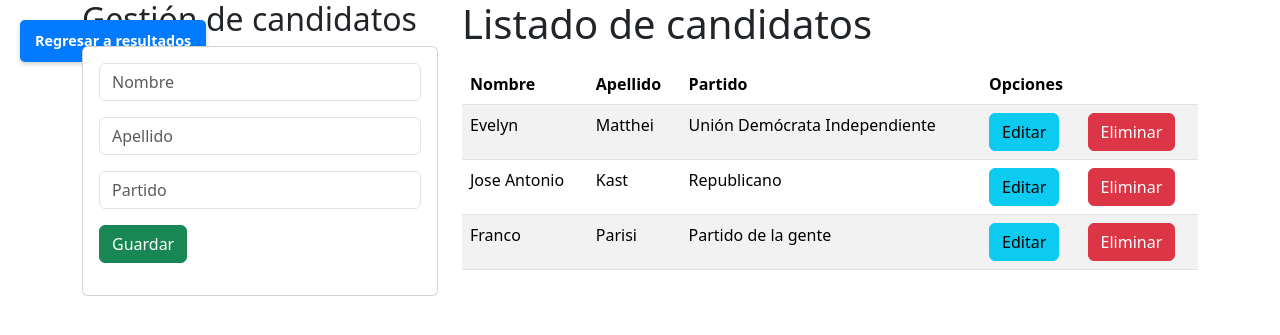
After one commit to osvaldogmc/sistema_voto, a Django app: page /candidatos/ in a window 1280 px wide. The commit adds this page. Shown: the top 335 px of the page. Run offline with Django 5.2, Linux system fonts and the light colour scheme; a user stored in the database is signed in; data comes from the database, SQL or seed files in the repository.

Commit message:
update data

```diff
--- a/app/templates/base.html
+++ b/app/templates/base.html
@@ -1,3 +1,39 @@
-{% load static %}
 
-<h1>hola</h1>
+<!DOCTYPE html>
+<html lang="en">
+<head>
+    <meta charset="UTF-8">
+    <meta name="viewport" content="width=device-width, initial-scale=1.0">
+    <title>Django App</title>
+    <link href="https://cdn.jsdelivr.net/npm/bootstrap@5.3.3/dist/css/bootstrap.min.css" rel="stylesheet" integrity="sha384-QWTKZyjpPEjISv5WaRU9OFeRpok6YctnYmDr5pNlyT2bRjXh0JMhjY6hW+ALEwIH" crossorigin="anonymous">
+    <style>
+        .salir {
+            position: absolute;
+            top: 20px;
+            left: 20px;
+            background-color: #007bff;
+            color: white;
+            padding: 10px 15px;
+            border-radius: 5px;
+            font-size: 0.9rem;
+            font-weight: bold;
+            text-decoration: none;
+            box-shadow: 0 2px 5px rgba(0, 0, 0, 0.2);
+        }
+        .salir:hover {
+            background-color: #0056b3;
+        }
+    </style>
+</head>
+<body>
+    <a href="{% url 'resultado' %}" class="salir">Regresar a resultados</a>
+    <div class="container py-10">
+        {% block content %}
+
+        {% endblock %}
+    </div>
+
+
+    <script src="https://cdn.jsdelivr.net/npm/bootstrap@5.3.3/dist/js/bootstrap.bundle.min.js" integrity="sha384-YvpcrYf0tY3lHB60NNkmXc5s9fDVZLESaAA55NDzOxhy9GkcIdslK1eN7N6jIeHz" crossorigin="anonymous"></script>
+</body>
+</html>
--- /dev/null
+++ b/app/templates/candidatos.html
@@ -0,0 +1,54 @@
+{% extends 'base.html' %}
+
+    {% block content %}
+        <div class="row">
+            <div class="col-sm-12 col-md-6 col-lg-4 col-xl-4">
+                <h2>Gestión de candidatos</h2>
+                <div class="card">
+                    <div class="card-body">
+                        <form action="/registrarCandidato/" method="POST">
+                            {% csrf_token %}
+                            <div class="form-group mb-3">
+                                <input type="text" id="txtNombre" name="txtNombre" class="form-control" placeholder="Nombre" maxlength="30" required>
+                            </div>
+                            <div class="form-group mb-3">
+                                <input type="text" id="txtApellido" name="txtApellido" class="form-control" placeholder="Apellido" maxlength="30" required>
+                            </div>
+                            <div class="form-group mb-3">
+                                <input type="text" id="txtPartido" name="txtPartido" class="form-control" placeholder="Partido" maxlength="30" required>
+                            </div>
+                            <div class="form-group mb-3">
+                                <button type="submit" class="btn btn-success btn-block text-white">Guardar</button>
+                            </div>
+                        </form>
+                    </div>
+                </div>
+            </div>
+            <div class="col-sm-12 col-md-6 col-lg-8 col-xl-8">
+                <h1>Listado de candidatos</h1>
+                <div class="table-responsive py-2">
+                    <table class="table table-striped">
+                        <thead>
+                            <tr>
+                                <th>Nombre</th>
+                                <th>Apellido</th>
+                                <th>Partido</th>
+                                <th colspan="2">Opciones</th>
+                            </tr>
+                        </thead>
+                        <tbody>
+                            {% for c in candi %}
+                            <tr>
+                                <td>{{c.nombre}}</td>
+                                <td>{{c.apellido}}</td>
+                                <td>{{c.partido}}</td>
+                                <td><a href="/editarCandidato/{{c.id}}" class="btn btn-info">Editar</a></td>
+                                <td><a href="/eliminarCandidato/{{c.id}}" class="btn btn-danger">Eliminar</a></td>
+                            </tr>
+                            {% endfor %}
+                        </tbody>
+                    </table>
+                </div>
+            </div>
+        </div>
+    {% endblock %}
--- a/app/urls.py
+++ b/app/urls.py
@@ -6,6 +6,11 @@ urlpatterns = [
     path('formulario/', views.formulario_votacion, name='formulario'),
     path('signup/', views.signup, name='signup'),
     path('resultados/', views.resultados, name='resultado'),
-    path('ingreso', views.ingreso, name='ingreso'),
-    path('signout', views.signout, name='signout'),
+    path('ingreso/', views.ingreso, name='ingreso'),
+    path('signout/', views.signout, name='signout'),
+    path('candidatos/', views.editCandidatos, name='candidatos'),
+    path('registrarCandidato/', views.registrarCandidato),
+    path('editarCandidato/<candidato_id>', views.editarCandidato, name='editarCandidato'),
+    path('edicionCandidato/', views.edicionCandidato),
+    path('eliminarCandidato/<candidato_id>', views.eliminarCandidato),
 ]
--- a/app/views.py
+++ b/app/views.py
@@ -12,30 +12,6 @@ def home(request):
 
 def formulario_votacion(request):
     try:
-        candidato1 = Candidato.objects.filter(nombre="Jose Antonio", apellido="Kast").first()
-        if candidato1 is None:
-            candidato1 = Candidato(
-                nombre = "Jose Antonio",
-                apellido = "Kast"
-            )
-            candidato1.save()
-
-        candidato2 = Candidato.objects.filter(nombre="Evelyn", apellido="Matthei").first()
-        if candidato2 is None:
-            candidato2 = Candidato(
-                nombre = "Evelyn",
-                apellido = "Matthei"
-            )
-            candidato2.save()
-
-        candidato3 = Candidato.objects.filter(nombre="Franco", apellido="Parisi").first()
-        if candidato3 is None:
-            candidato3 = Candidato(
-                nombre = "Franco",
-                apellido = "Parisi"
-            )
-            candidato3.save()
-
         context = {'candidatos': []}
         candidatos = Candidato.objects.all()
         if candidatos:
@@ -136,3 +112,45 @@ def ingreso(request):
 def signout(request):
     logout(request)
     return redirect('ingreso')
+
+@login_required
+def editCandidatos(request):
+    candi = Candidato.objects.all()
+    return render(request, 'candidatos.html', {"candi": candi})
+
+def registrarCandidato(request):
+    try:
+        nombre = request.POST['txtNombre']
+        apellido = request.POST['txtApellido']
+        partido = request.POST['txtPartido']
+
+        registro = Candidato.objects.create(nombre=nombre, apellido=apellido, partido=partido)
+    except Exception as e:
+        print(f'Error en la linea {format(sys.exc_info()[-1].tb_lineno)} {type(e).__name__} {e}')
+    return redirect('/candidatos/')
+
+
+def editarCandidato(request, candidato_id):
+    editar = Candidato.objects.get(id=candidato_id)
+    return render(request, 'editarCandidato.html', {"editar": editar})
+
+def edicionCandidato(request,candidato_id):
+    # id = request.POST['txtId']
+    nombre = request.POST['txtNombre']
+    apellido = request.POST['txtApellido']
+    partido = request.POST['txtPartido']
+
+    editar = Candidato.objects.get(id=candidato_id)
+    # editar.id = id
+    editar.nombre = nombre
+    editar.apellido = apellido
+    editar.partido = partido
+    editar.save()
+
+    return redirect('/candidatos/')
+
+
+def eliminarCandidato(request, candidato_id):
+    eliminar = Candidato.objects.get(id=candidato_id)
+    eliminar.delete()
+    return redirect('/candidatos/')
```
Also changed, not shown: app/templates/editarCandidato.html (added, +33 -0 lines), app/templates/resultado.html (+18 -2 lines).
